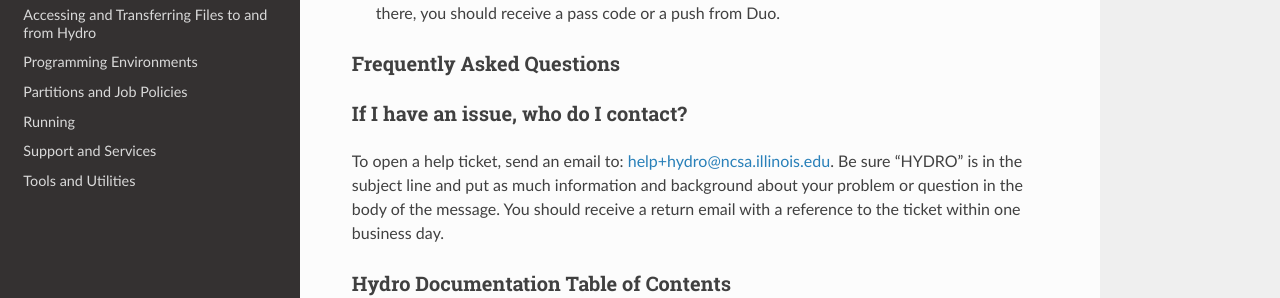
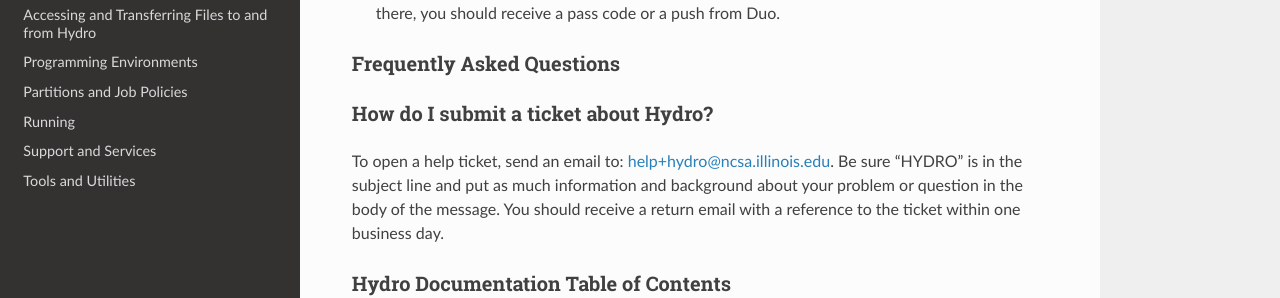
Before and after one commit to ncsa/hydro_documentation, a Sphinx documentation site: the page built from docs/source/index.rst, in a window 1280 px wide and 900 px high, scrolled down 1315 px. Shown: the part 160-458 px from the top of the window. Built offline with Sphinx 7.4.7 and the Read the Docs theme 2.0.0, drawn with Linux system fonts in a browser that asks for light colours; pages that are not in the unit, such as notebooks, are missing from menus.

Commit message:
making help header more clear
Clearning up the wording of the Help heading

```diff
--- a/docs/source/index.rst
+++ b/docs/source/index.rst
@@ -84,7 +84,7 @@
 
 ..  _help:
 
-If I have an issue, who do I contact?
+How do I submit a ticket about Hydro?
 --------------------------------------
 To open a help ticket, send an email to: help+hydro@ncsa.illinois.edu.  Be sure "HYDRO" is in the subject line and put as much information and background about your problem or question in the body of the message.  You should receive a return email with a reference to the ticket within one business day.
 
```
